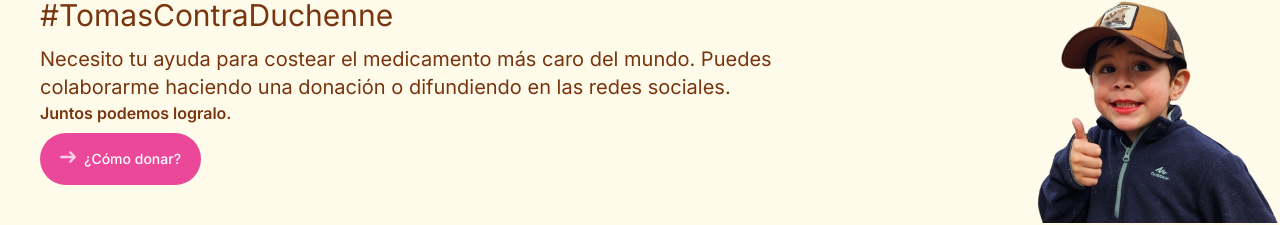
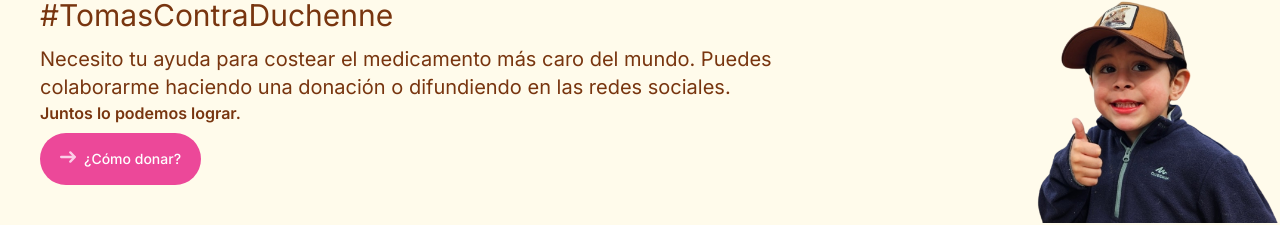
Before and after one commit to dalvaradotey/tomas, a Next.js app: page /testimonio in a window 1280 px wide. Shown: the part 2031-2256 px from the top of the page. Built offline with nearby package versions, Linux system fonts and the light colour scheme.

Commit message:
FIX: texto en banner

```diff
--- a/src/components/Banner.tsx
+++ b/src/components/Banner.tsx
@@ -8,7 +8,7 @@ export default function Banner () {
       <div className="w-5/8 p-10">
         <h3 className="text-2xl md:text-3xl mb-3">#TomasContraDuchenne</h3>
         <p className="text-xl">Necesito tu ayuda para costear el medicamento más caro del mundo. Puedes colaborarme haciendo una donación o difundiendo en las redes sociales.</p>
-        <p className="font-semibold">Juntos podemos logralo.</p>
+        <p className="font-semibold">Juntos lo podemos lograr.</p>
         <div className="w-fit mt-4 md:mt-0">
           <Link
             href="/donar"
```
